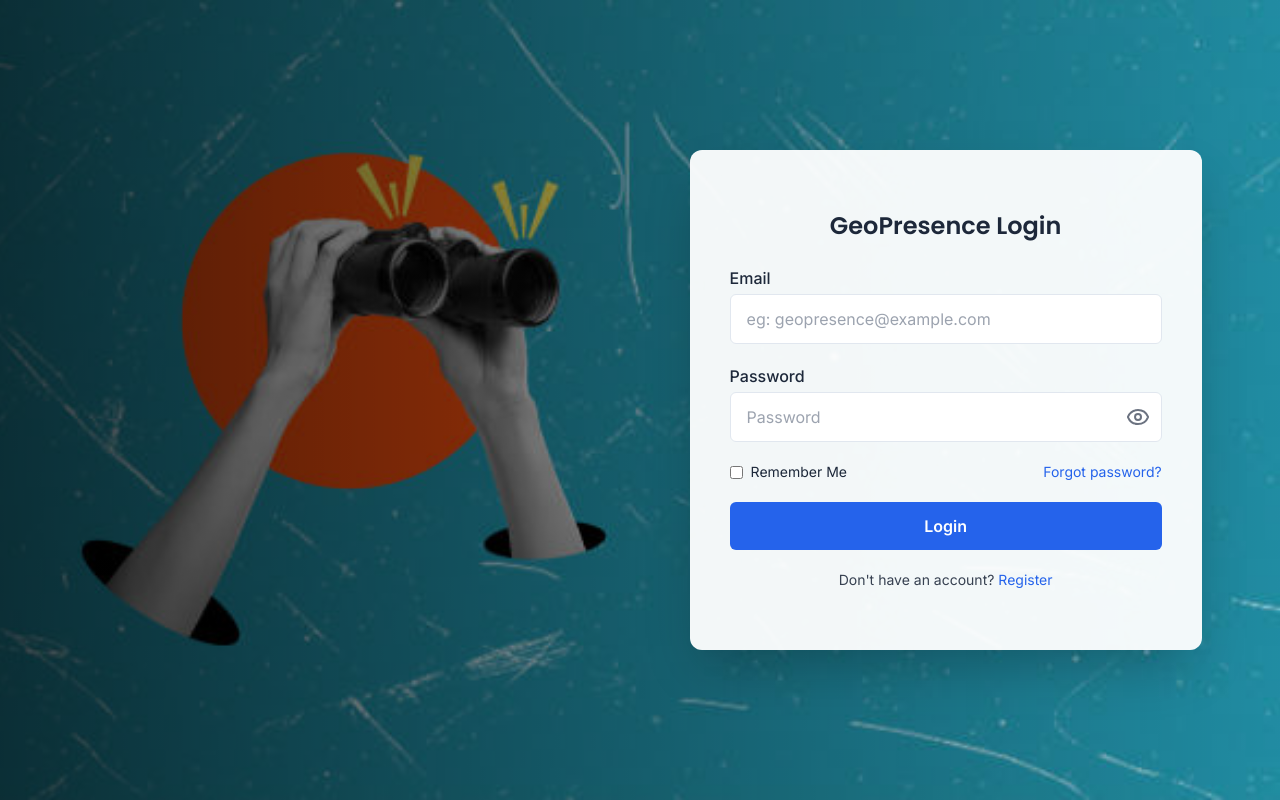
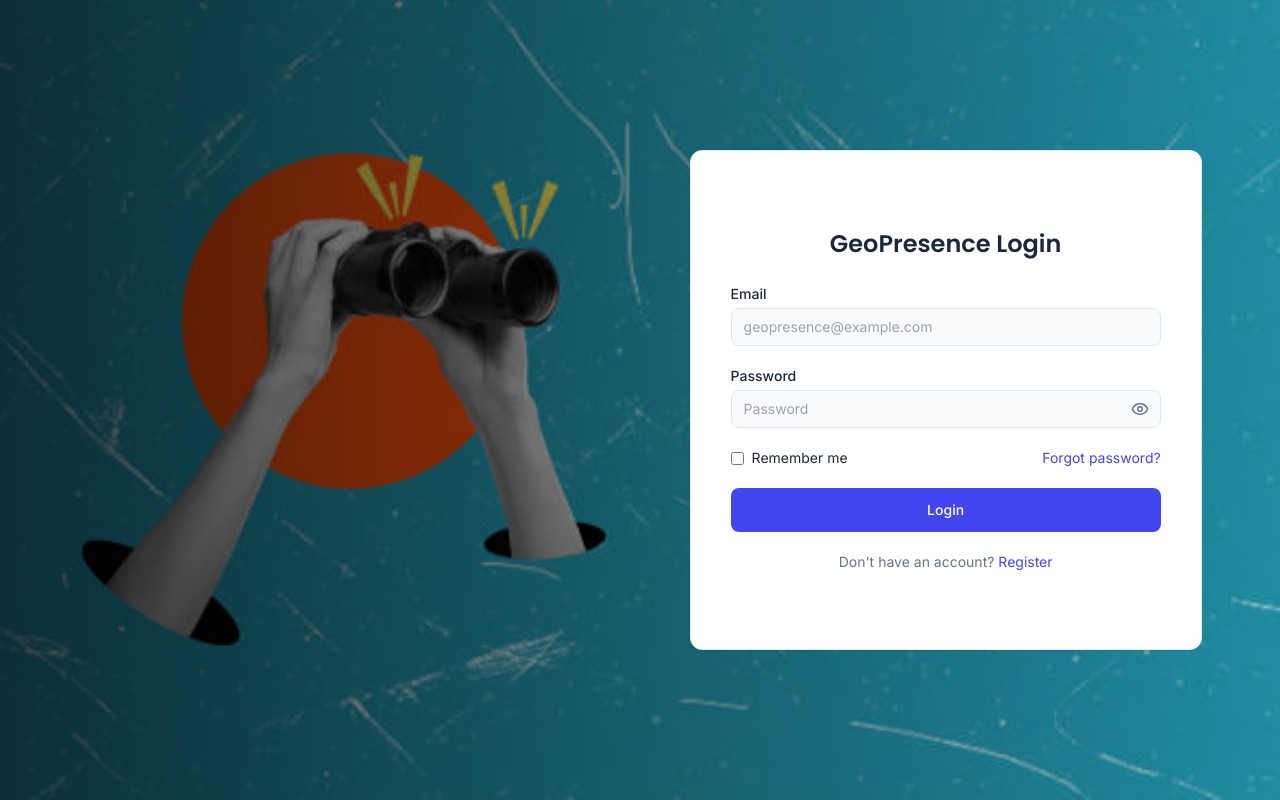
Before and after one commit to wireduuu/SmartAttend, a React (Vite) app in the folder frontend/: page /login in a window 1280 px wide. Built offline with nearby package versions, Linux system fonts and the light colour scheme.

Commit message:
Clean frontend dependency setup and align React 18 with Sonner

```diff
--- a/frontend/src/pages/auth/Login.tsx
+++ b/frontend/src/pages/auth/Login.tsx
@@ -36,7 +36,6 @@ export default function Login() {
 
     try {
       await login(email.trim(), password, remember);
-
       navigate(from, { replace: true });
     } catch (err: unknown) {
       if (err instanceof Error) setError(err.message || "Login failed");
@@ -45,91 +44,104 @@ export default function Login() {
     }
   };
 
-  if (isAuthenticated) {
-    return null;
-  }
+  if (isAuthenticated) return null;
 
   return (
     <div
-      className="min-h-screen flex justify-end items-center p-4 relative overflow-hidden font-inter"
+      className="min-h-screen flex justify-end items-center p-4 relative overflow-hidden"
       style={{
         backgroundImage: `url(${geoImg})`,
         backgroundSize: "cover",
         backgroundPosition: "center",
       }}
     >
+      {/* Overlay */}
       <div className="absolute inset-0 bg-gradient-to-r from-black/70 to-black/10" />
 
-      <div className="relative z-10 w-full max-w-lg bg-white/95 rounded-xl shadow-2xl p-10 min-h-[500px] flex flex-col justify-center animate-slideIn mr-[5%]">
+      {/* Card */}
+      <div className="relative z-10 w-full max-w-lg mr-[5%] animate-slideIn">
+        <div className="card min-h-[500px] flex flex-col justify-center p-10">
           <h2 className="text-2xl font-semibold text-center mb-6">
             GeoPresence Login
           </h2>
 
           <form onSubmit={handleSubmit} className="space-y-5">
+            {/* Email */}
             <div>
-            <label className="block mb-1 font-medium">Email</label>
+              <label className="block mb-1 text-sm font-medium">Email</label>
               <input
                 type="email"
                 value={email}
                 onChange={(e) => setEmail(e.target.value)}
-              placeholder="eg: geopresence@example.com"
-              className="w-full border rounded-md px-4 py-3 focus:outline-none focus:ring-2 focus:ring-blue-600"
+                placeholder="geopresence@example.com"
+                className="input"
                 required
               />
             </div>
 
+            {/* Password */}
             <div>
-            <label className="block mb-1 font-medium">Password</label>
+              <label className="block mb-1 text-sm font-medium">Password</label>
               <div className="relative">
                 <input
                   type={showPassword ? "text" : "password"}
                   value={password}
                   onChange={(e) => setPassword(e.target.value)}
                   placeholder="Password"
-                className="w-full border rounded-md px-4 py-3 pr-10 focus:outline-none focus:ring-2 focus:ring-blue-600"
+                  className="input pr-10"
                   required
                 />
                 <button
                   type="button"
-                onClick={() => setShowPassword(!showPassword)}
-                className="absolute right-3 top-1/2 -translate-y-1/2 text-gray-500"
+                  onClick={() => setShowPassword((v) => !v)}
+                  className="absolute right-3 top-1/2 -translate-y-1/2 text-muted-foreground hover:text-foreground"
                 >
-                {showPassword ? <EyeOff /> : <Eye />}
+                  {showPassword ? <EyeOff size={18} /> : <Eye size={18} />}
                 </button>
               </div>
             </div>
 
-          <div className="flex justify-between text-sm">
+            {/* Remember / Forgot */}
+            <div className="flex justify-between items-center text-sm">
               <label className="flex items-center gap-2 cursor-pointer">
                 <input
                   type="checkbox"
                   checked={remember}
                   onChange={(e) => {
                     setRemember(e.target.checked);
-                  localStorage.setItem("rememberMe", String(e.target.checked));
+                    localStorage.setItem(
+                      "rememberMe",
+                      String(e.target.checked)
+                    );
                   }}
                 />
-              Remember Me
+                Remember me
               </label>
-            <span className="text-blue-600 cursor-pointer">
+
+              <span className="text-primary cursor-pointer hover:underline">
                 Forgot password?
               </span>
             </div>
 
+            {/* Submit */}
             <button
               type="submit"
               disabled={loading}
-            className="w-full bg-blue-600 hover:bg-blue-700 text-white py-3 rounded-md font-semibold transition"
+              className="btn-primary w-full py-3 justify-center"
             >
               {loading ? "Logging in..." : "Login"}
             </button>
 
-          {error && <p className="text-red-600 text-sm text-center">{error}</p>}
+            {/* Error */}
+            {error && (
+              <p className="text-destructive text-sm text-center">{error}</p>
+            )}
 
-          <p className="text-center text-sm mt-2 text-gray-700">
+            {/* Register */}
+            <p className="text-center text-sm text-muted-foreground">
               Don&apos;t have an account?{" "}
               <span
-              className="text-blue-600 cursor-pointer"
+                className="text-primary cursor-pointer hover:underline"
                 onClick={() => navigate("/register")}
               >
                 Register
@@ -137,16 +149,7 @@ export default function Login() {
             </p>
           </form>
         </div>
-
-      <style>
-        {`
-          @keyframes slideIn {
-            from { opacity: 0; transform: translateX(30px); }
-            to { opacity: 1; transform: translateX(0); }
-          }
-          .animate-slideIn { animation: slideIn 0.6s ease forwards; }
-        `}
-      </style>
+      </div>
     </div>
   );
 }
```
Also changed, not shown: frontend/package.json (+4 -3 lines), 1 other file (tests, documents, lock files or other folders). Lines whose indentation alone changed are shown as unchanged.
